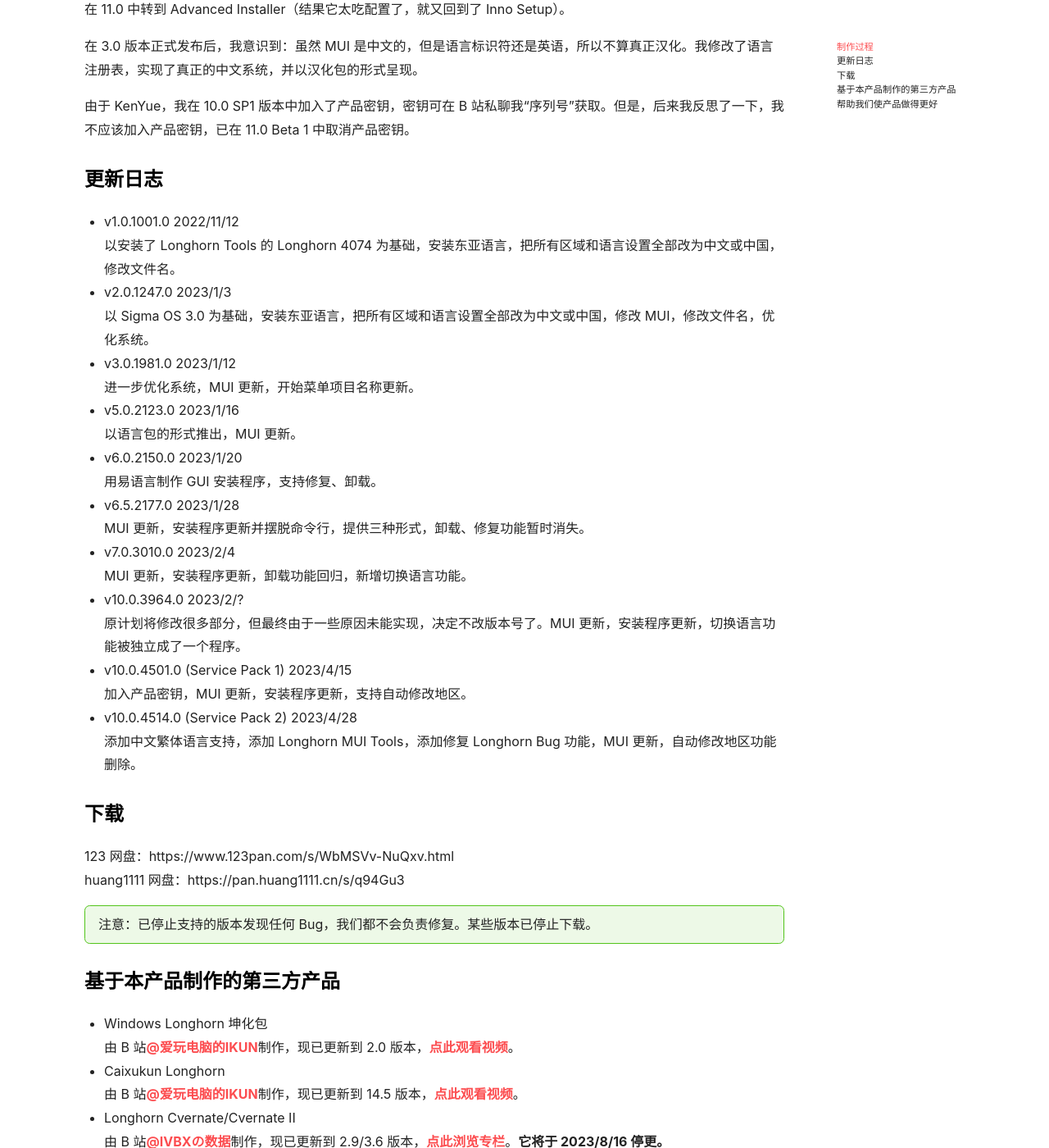
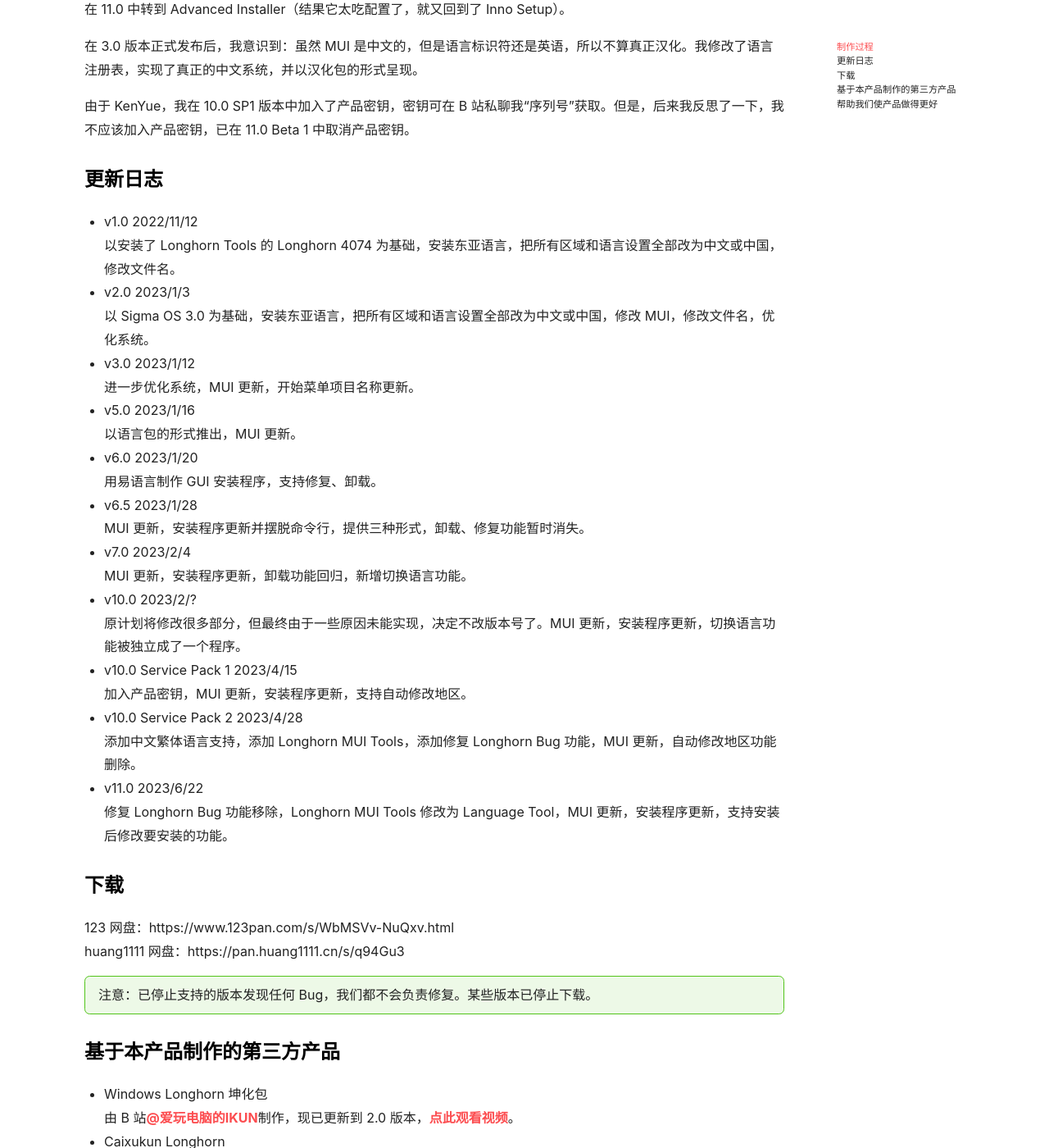
Before and after one commit to orangeZSCB/wbl2.github.io, a Jekyll site: the page built from _posts/2023-06-10-lh4074lp.md, in a window 1280 px wide and 1400 px high, scrolled down 945 px. Shown: the whole window at 82% size. Built offline with Jekyll 4.4.1, drawn with Linux system fonts in a browser that asks for light colours; nearby versions of some CDN libraries; some of the changed text lies outside the part shown.

Commit message:
网站更改

````diff
--- a/_posts/2023-06-10-lh4074lp.md
+++ b/_posts/2023-06-10-lh4074lp.md
@@ -23,26 +23,27 @@
 
 ### 更新日志
 
-- v1.0.1001.0  2022/11/12<br>
+- v1.0  2022/11/12<br>
   以安装了 Longhorn Tools 的 Longhorn 4074 为基础，安装东亚语言，把所有区域和语言设置全部改为中文或中国，修改文件名。
-- v2.0.1247.0  2023/1/3<br>
+- v2.0  2023/1/3<br>
   以 Sigma OS 3.0 为基础，安装东亚语言，把所有区域和语言设置全部改为中文或中国，修改 MUI，修改文件名，优化系统。
-- v3.0.1981.0  2023/1/12<br>
+- v3.0  2023/1/12<br>
   进一步优化系统，MUI 更新，开始菜单项目名称更新。
-- v5.0.2123.0  2023/1/16<br>
+- v5.0  2023/1/16<br>
   以语言包的形式推出，MUI 更新。
-- v6.0.2150.0  2023/1/20<br>
+- v6.0  2023/1/20<br>
   用易语言制作 GUI 安装程序，支持修复、卸载。
-- v6.5.2177.0  2023/1/28<br>
+- v6.5  2023/1/28<br>
   MUI 更新，安装程序更新并摆脱命令行，提供三种形式，卸载、修复功能暂时消失。
-- v7.0.3010.0  2023/2/4<br>
+- v7.0 2023/2/4<br>
   MUI 更新，安装程序更新，卸载功能回归，新增切换语言功能。
-- v10.0.3964.0  2023/2/?<br>
+- v10.0  2023/2/?<br>
   原计划将修改很多部分，但最终由于一些原因未能实现，决定不改版本号了。MUI 更新，安装程序更新，切换语言功能被独立成了一个程序。
-- v10.0.4501.0 (Service Pack 1)  2023/4/15<br>
+- v10.0 Service Pack 1 2023/4/15<br>
   加入产品密钥，MUI 更新，安装程序更新，支持自动修改地区。
-- v10.0.4514.0 (Service Pack 2)  2023/4/28<br>
+- v10.0 Service Pack 2 2023/4/28<br>
   添加中文繁体语言支持，添加 Longhorn MUI Tools，添加修复 Longhorn Bug 功能，MUI 更新，自动修改地区功能删除。
+- v11.0 2023/6/22<br>修复 Longhorn Bug 功能移除，Longhorn MUI Tools 修改为 Language Tool，MUI 更新，安装程序更新，支持安装后修改要安装的功能。
 
 ### 下载
 
@@ -64,8 +65,3 @@
 ### 帮助我们使产品做得更好
 
 Insider 渠道内测群：https://teams.live.com/l/invite/FEAiNqXRjDpEszT-gQ
-
-```
-<link rel="stylesheet" href="https://unpkg.com/gitalk/dist/gitalk.css">
-<script src="https://unpkg.com/gitalk/dist/gitalk.min.js"></script>
-```
````
Also changed, not shown: about.md (+2 -0 lines).
